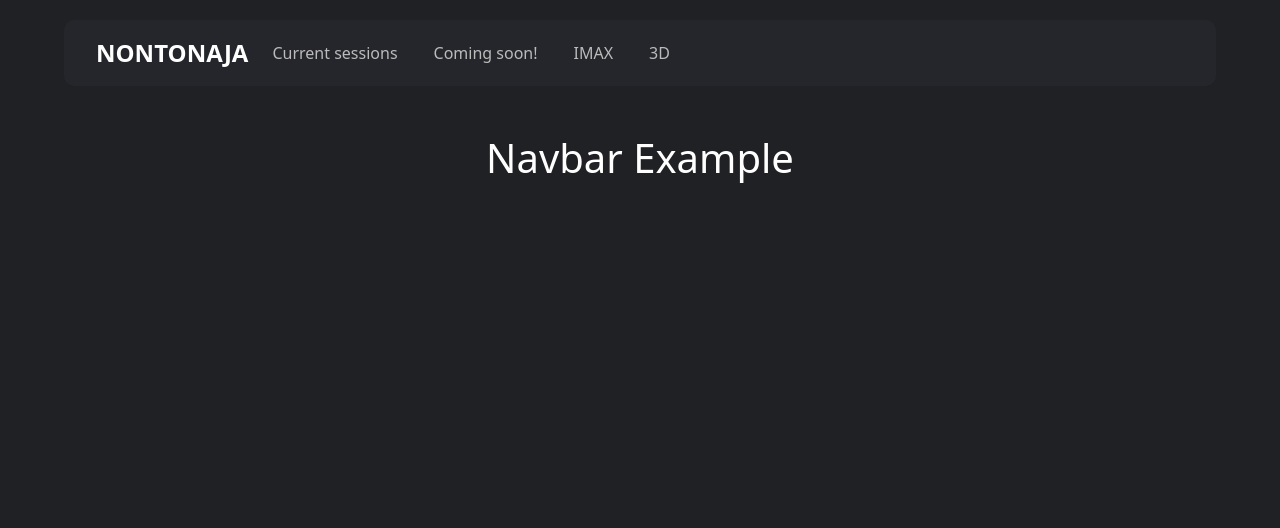
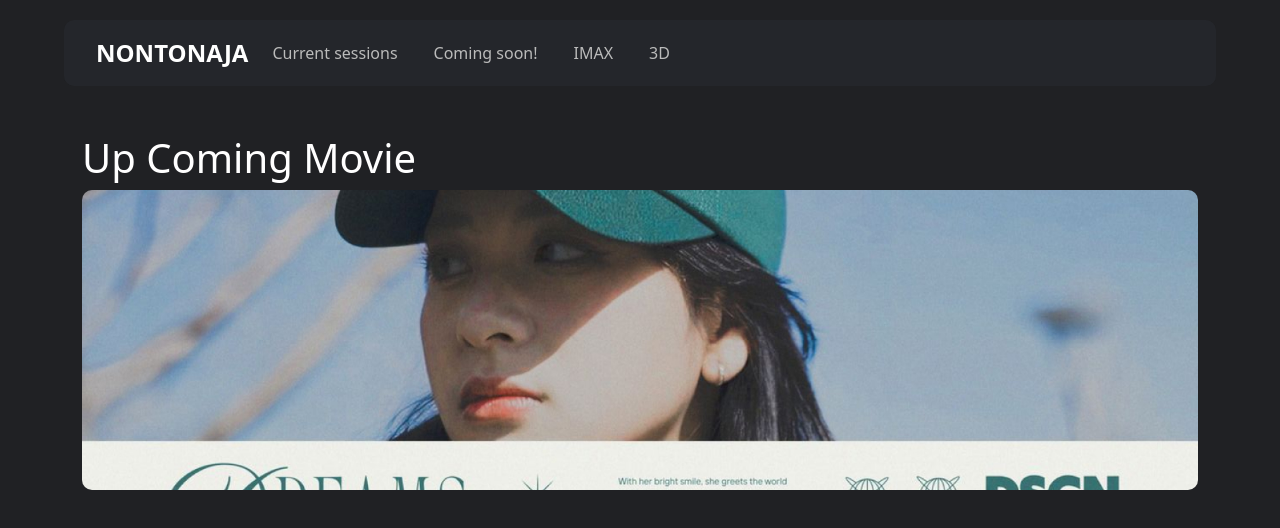
Before and after one commit to Hafidz491/moa-12, a plain HTML site: page index.html in a window 1280 px wide. Drawn offline with nearby package versions, Linux system fonts and the light colour scheme.

Commit message:
create banner movie

```diff
--- a/index.html
+++ b/index.html
@@ -40,8 +40,11 @@
     <!-- Navbar End -->
 
     <!-- Banner Section Start -->
-    <div style="height: 1000px">
-      <h1 class="text-center mt-5">Navbar Example</h1>
+    <div class="container mt-5">
+      <div class="banner">
+        <h1>Up Coming Movie</h1>
+        <img src="assets/zee.jpg" class="img-fluid img-cover" alt="" />
+      </div>
     </div>
     <!-- Banner Section End -->
 
--- a/style.css
+++ b/style.css
@@ -9,8 +9,9 @@ body {
   color: white;
 }
 
+/* Navbar Start */
 .glass-navbar {
-  backdrop-filter: blur(10px);
+  backdrop-filter: blur(20px);
   background: rgba(38, 40, 46, 0.8);
   border-radius: 10px;
   padding: 10px 20px;
@@ -36,3 +37,13 @@ body {
 .nav-link:hover {
   color: white;
 }
+/* Navbar End */
+
+/* Banner Start */
+.img-fluid {
+  width: 100%;
+  height: 300px;
+  object-fit: cover;
+  object-position: center;
+  border-radius: 10px;
+}
```
Also changed, not shown: assets/ChristyJKT48.jpg (added), assets/christy.jpg (added), assets/zee.jpg (added).
